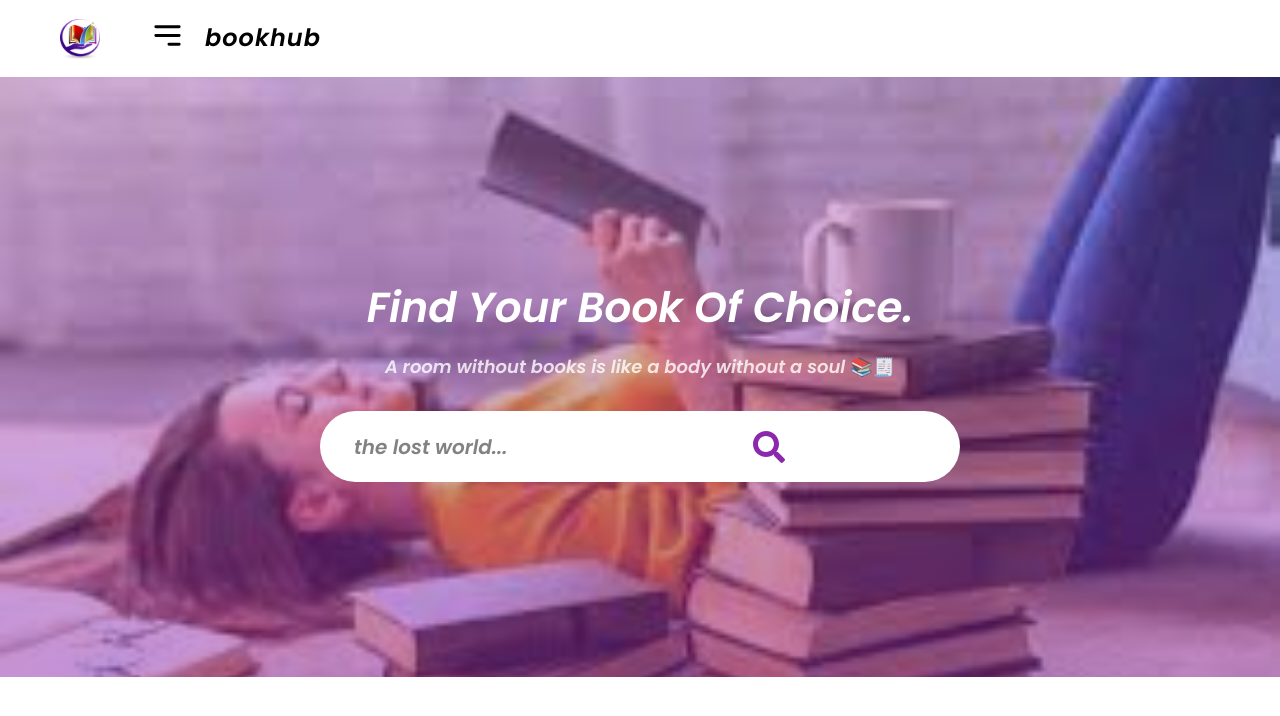
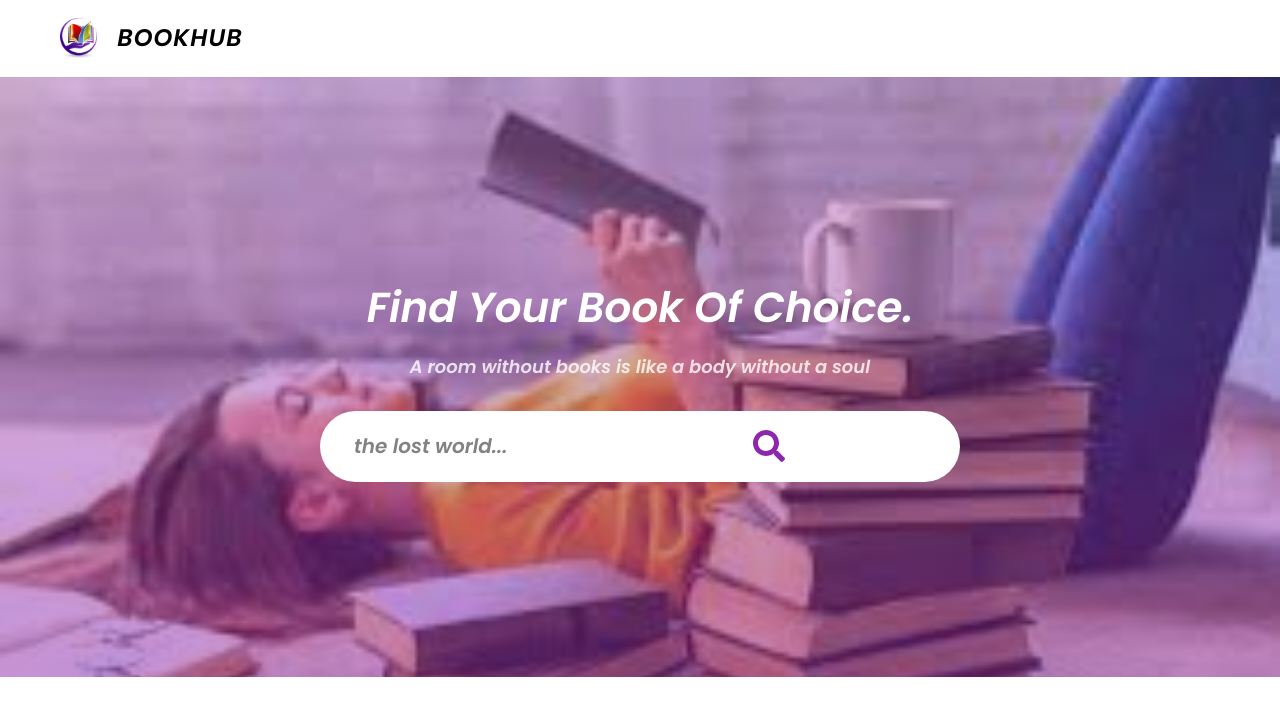
Before and after one commit to osnatkulyok/Search-Book-App, a React app: page / in a window 1280 px wide. Built offline with nearby package versions, Linux system fonts and the light colour scheme; no server answers.

Commit message:
fix the HandleMenuToggle button

```diff
--- a/src/components/Header/Header.tsx
+++ b/src/components/Header/Header.tsx
@@ -10,7 +10,7 @@ export function Header(): JSX.Element {
                 <Navbar />
                 <div className='header-content flex flex-c text-center text-white'>
                     <h2 className='header-title text-capitalize'>find your book of choice.</h2><br />
-                    <p className='header-text fs-18 fw-3'>A room without books is like a body without a soul 📚🧾</p>
+                    <p className='header-text fs-18 fw-3'>A room without books is like a body without a soul</p>
                     <SearchForm />
                 </div>
             </header>
--- a/src/components/Navbar/Navbar.scss
+++ b/src/components/Navbar/Navbar.scss
@@ -41,7 +41,7 @@ span {
     z-index: 11;
 }
 
-.navbr-collapse {
+.navbar-collapse {
     position: fixed;
     right: 0;
     top: 0;
@@ -62,6 +62,7 @@ span {
     -ms-transition: var($transition);
     -o-transition: var($transition);
 }
+
 
 .show-navbar-collapse {
     transform: translateX(0);
@@ -103,6 +104,7 @@ span {
 
     .navbar-toggler-btn {
         display: none;
+        // margin-left: 100px;
 
     }
 
--- a/src/components/Navbar/Navbar.tsx
+++ b/src/components/Navbar/Navbar.tsx
@@ -19,24 +19,29 @@ function Navbar(): JSX.Element {
                 <div className="brand-and-toggler flex flex-sb">
                     <Link to="/" className="navbar-brand flex">
                         <img src={logo} alt="site logo" />
-
-
+                        <span className="text-uppercase fw-7 fs-24 ls-1">bookhub</span>
                     </Link>
-                    <button type='button' className="navbar-toggle-btn" onClick={handleNavbar}>
+                    <button type='button' className="navbar-toggler-btn" onClick={handleNavbar}>
                         {/* TODO convert to scss */}
-                        <HiOutlineMenuAlt3 size={35} style={{ color: `${toggleMenu ? '#fff' : '#010101'}` }} />
+                        <HiOutlineMenuAlt3
+                            size={35}
+                            style={{
+                                color: `${toggleMenu ? '#fff' : '#010101'}`
+                            }} />
                     </button>
-                    <span className="text-uppercae fw-7 fs-24 ls-1">bookhub</span>
                 </div>
 
 
-                <div className={toggleMenu ? "navbar-collapse show-navbar-collapse" : "navbar-collapse"}>
+                <div className={
+                    toggleMenu
+                        ? "navbar-collapse show-navbar-collapse" : "navbar-collapse"}>
                     <ul className="navbar-nav">
                         <li className="nav-item">
-                            <Link to="book" className="nav-link text-uppercase text-white fs-22 fw-6 ls-1">Home</Link>
+                            <Link to="book"
+                                className="nav-link text-uppercase text-white fs-22 fw-6 ls-1">Home</Link>
                         </li>
                         <li className="nav-item">
-                            <Link to="book" className="nav-link text-uppercase text-white fs-22 fw-6 ls-1">About</Link>
+                            <Link to="about" className="nav-link text-uppercase text-white fs-22 fw-6 ls-1">About</Link>
                         </li>
                     </ul>
                 </div>
```
Also changed, not shown: src/index.js (+30 -0 lines), src/components/Navbar/Navbar.css, 1 other file.
